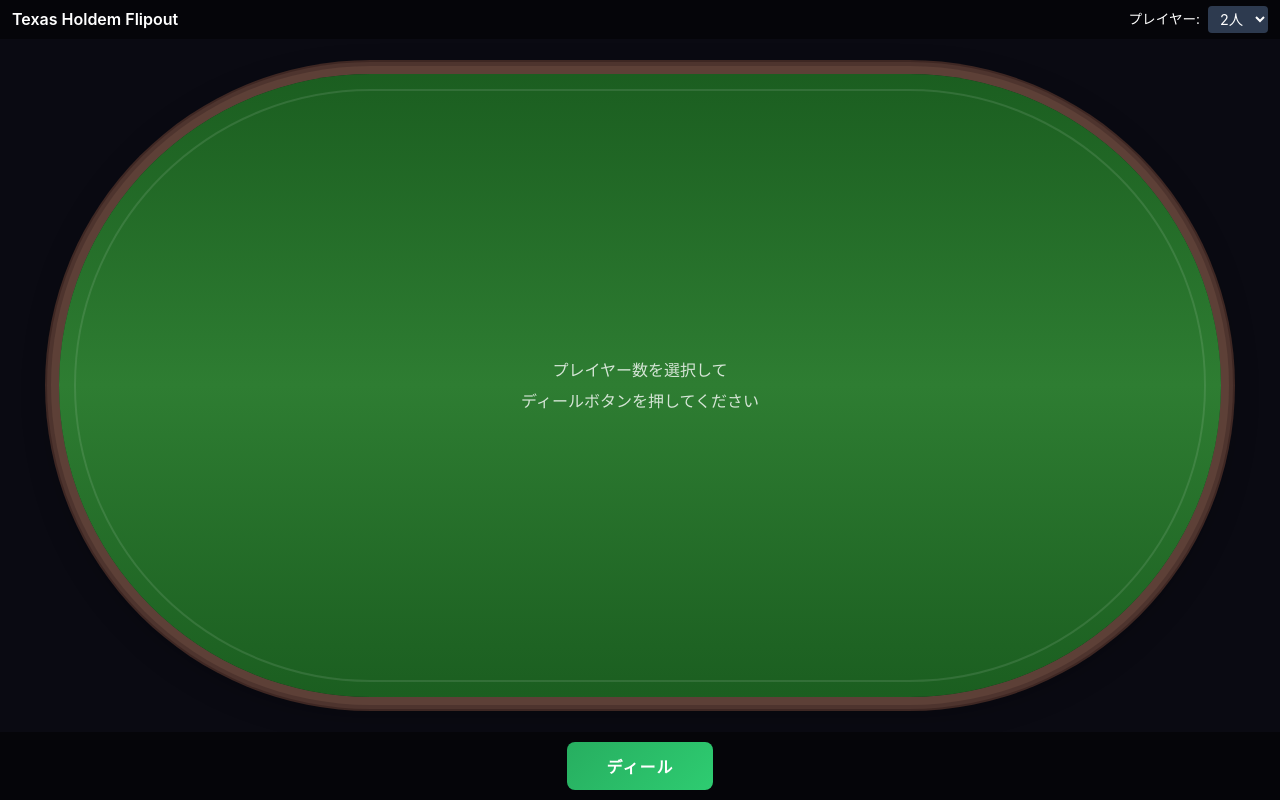
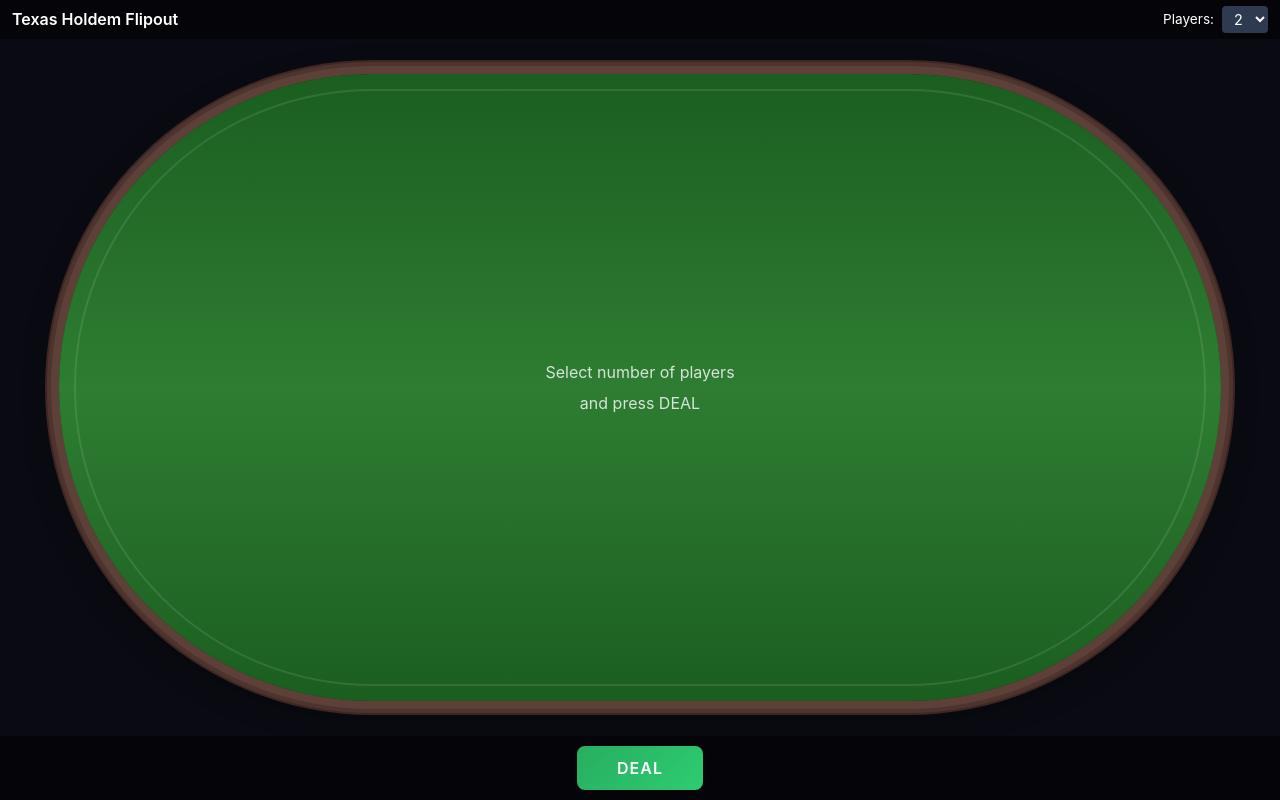
Before and after one commit to HiraoNotCoffee/flip, a React (Vite) app: page / in a window 1280 px wide. Built offline with nearby package versions, Linux system fonts and the light colour scheme.

Commit message:
UIを英語表記に変更
- ボタン: DEAL, FLOP, TURN, RIVER, RESET
- ラベル: Players, Reset
- 順位: #1, #2, #3...
- セットアップメッセージを英語に

Co-Authored-By: Claude Opus 4.5 <noreply@anthropic.com>

```diff
--- a/src/App.tsx
+++ b/src/App.tsx
@@ -119,17 +119,17 @@ function App() {
   const getActionLabel = () => {
     switch (state.stage) {
       case 'setup':
-        return 'ディール'
+        return 'DEAL'
       case 'preflop':
-        return 'フロップ'
+        return 'FLOP'
       case 'flop':
-        return 'ターン'
+        return 'TURN'
       case 'turn':
-        return 'リバー'
+        return 'RIVER'
       case 'river':
-        return 'リセット'
+        return 'RESET'
       default:
-        return 'ディール'
+        return 'DEAL'
     }
   }
 
@@ -204,7 +204,7 @@ function App() {
           )}
           {showResults && player?.rank && (
             <div className={`player-info-badge player-rank rank-${player.rank}`}>
-              {player.rank}位
+              #{player.rank}
             </div>
           )}
         </div>
@@ -254,7 +254,7 @@ function App() {
       <header className="header">
         <h1>Texas Holdem Flipout</h1>
         <div className="player-select">
-          <label>プレイヤー:</label>
+          <label>Players:</label>
           <select
             value={playerCount}
             onChange={e => setPlayerCount(Number(e.target.value))}
@@ -262,13 +262,13 @@ function App() {
           >
             {[2, 3, 4, 5, 6, 7, 8].map(n => (
               <option key={n} value={n}>
-                {n}人
+                {n}
               </option>
             ))}
           </select>
           {state.stage !== 'setup' && (
             <button className="reset-small" onClick={handleReset}>
-              リセット
+              Reset
             </button>
           )}
         </div>
@@ -281,8 +281,8 @@ function App() {
 
         {state.stage === 'setup' ? (
           <div className="setup-message">
-            <p>プレイヤー数を選択して</p>
-            <p>ディールボタンを押してください</p>
+            <p>Select number of players</p>
+            <p>and press DEAL</p>
           </div>
         ) : (
           <>
```
